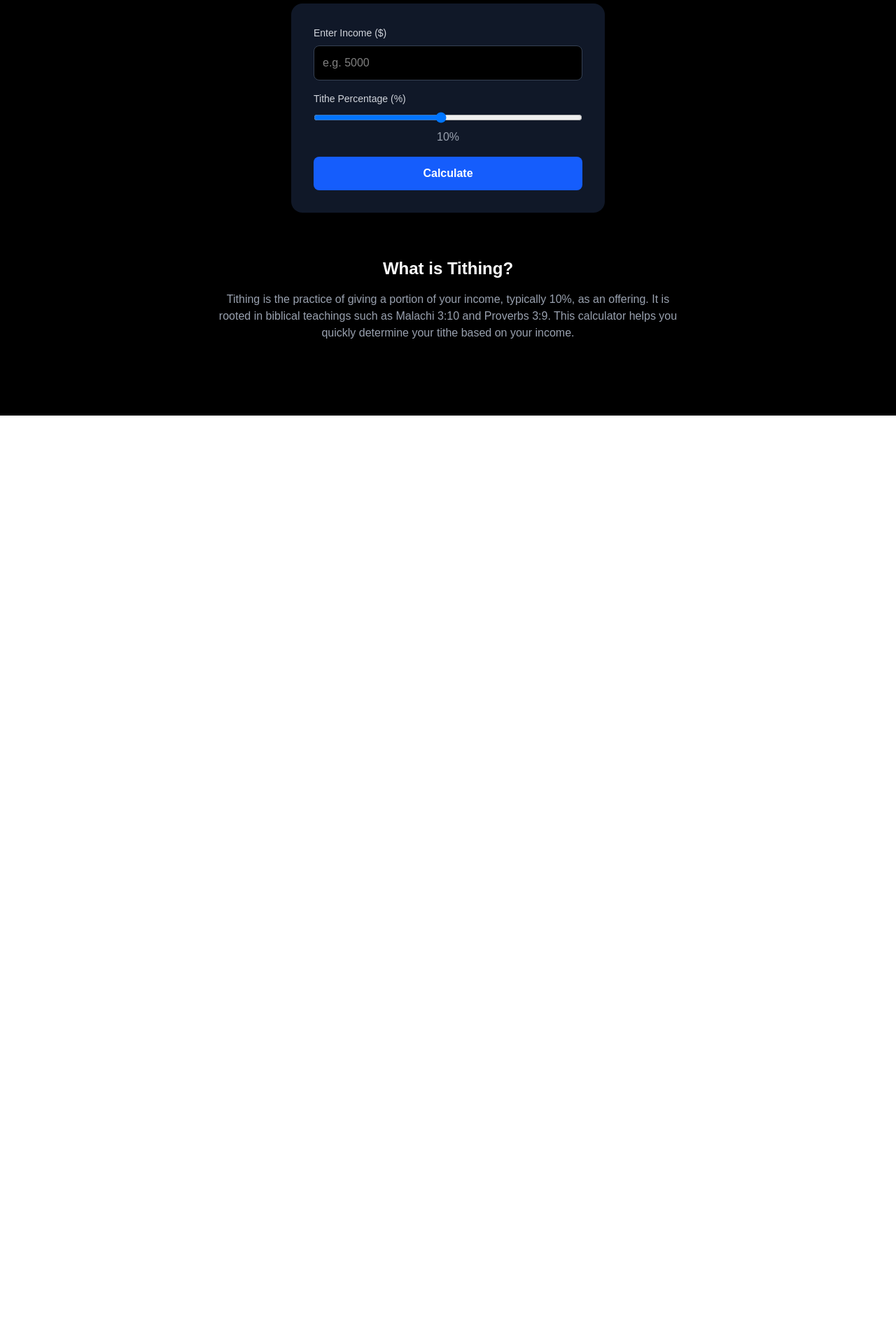
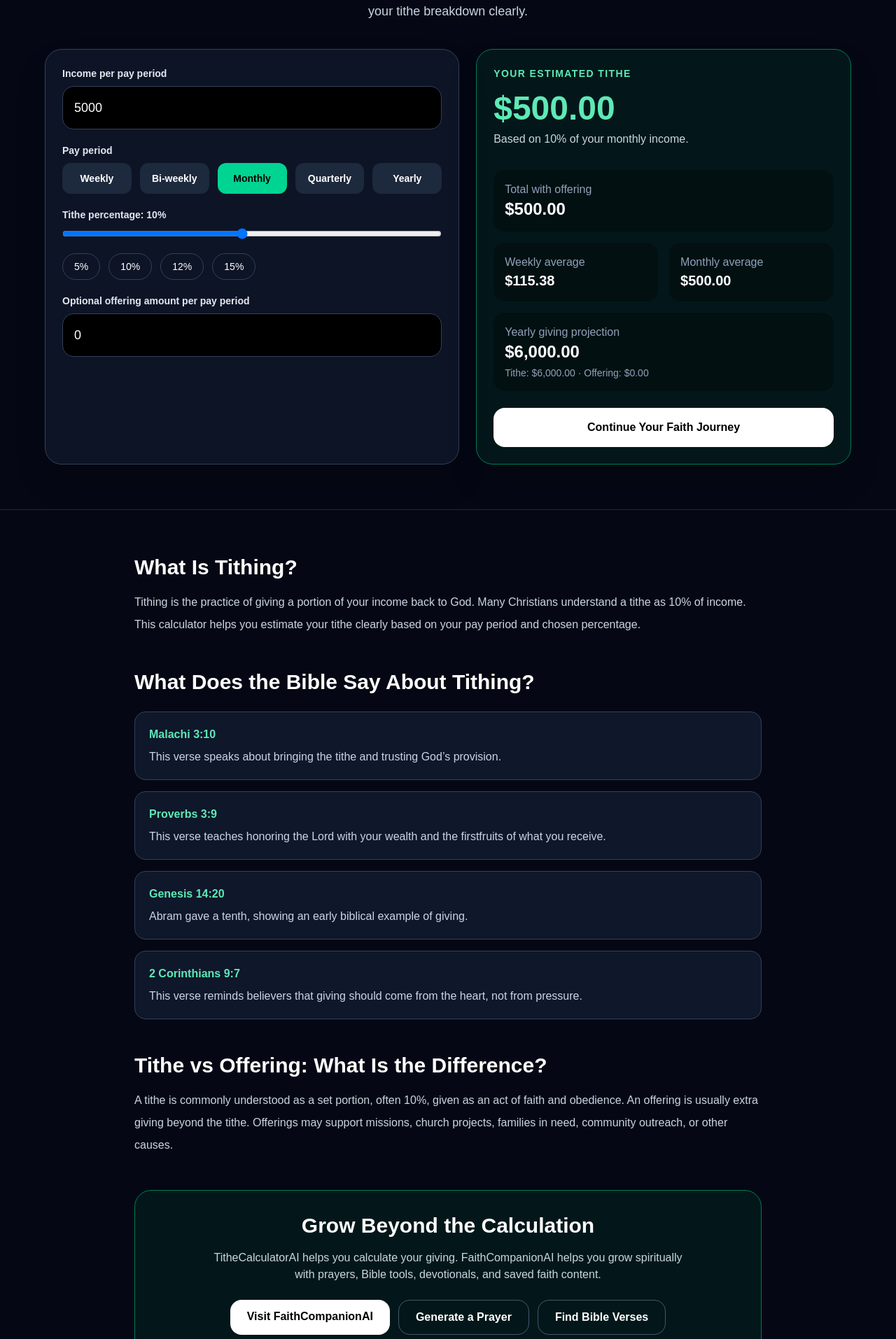
Before and after one commit to Tunjilor/tithecalculatorai, a Next.js app: page / in a window 1280 px wide. Shown: the part 206-2120 px from the top of the page at 70% size. Before the commit the page ends 800 px from the top, so only its background shows below. Built offline with nearby package versions, Linux system fonts and the light colour scheme.

Commit message:
Update page.tsx

```diff
--- a/app/page.tsx
+++ b/app/page.tsx
@@ -1,48 +1,111 @@
 "use client";
 
-import { useState } from "react";
+import { useMemo, useState } from "react";
+
+type Frequency = "weekly" | "biweekly" | "monthly" | "quarterly" | "yearly";
+
+const frequencyLabels: Record<Frequency, string> = {
+  weekly: "Weekly",
+  biweekly: "Bi-weekly",
+  monthly: "Monthly",
+  quarterly: "Quarterly",
+  yearly: "Yearly",
+};
+
+const yearlyMultiplier: Record<Frequency, number> = {
+  weekly: 52,
+  biweekly: 26,
+  monthly: 12,
+  quarterly: 4,
+  yearly: 1,
+};
+
+function money(value: number) {
+  return value.toLocaleString("en-US", {
+    style: "currency",
+    currency: "USD",
+  });
+}
 
 export default function Home() {
-  const [income, setIncome] = useState("");
+  const [income, setIncome] = useState("5000");
+  const [frequency, setFrequency] = useState<Frequency>("monthly");
   const [percentage, setPercentage] = useState(10);
-  const [result, setResult] = useState<number | null>(null);
+  const [offering, setOffering] = useState("0");
 
-  const calculateTithe = () => {
-    const num = parseFloat(income);
-    if (!isNaN(num)) {
-      setResult((num * percentage) / 100);
-    }
+  const results = useMemo(() => {
+    const incomeNumber = Number(income) || 0;
+    const offeringNumber = Number(offering) || 0;
+
+    const tithePerPeriod = incomeNumber * (percentage / 100);
+    const totalPerPeriod = tithePerPeriod + offeringNumber;
+
+    const annualTithe = tithePerPeriod * yearlyMultiplier[frequency];
+    const annualOffering = offeringNumber * yearlyMultiplier[frequency];
+    const annualTotal = totalPerPeriod * yearlyMultiplier[frequency];
+
+    return {
+      tithePerPeriod,
+      totalPerPeriod,
+      annualTithe,
+      annualOffering,
+      annualTotal,
+      monthlyAverage: annualTotal / 12,
+      weeklyAverage: annualTotal / 52,
     };
+  }, [income, frequency, percentage, offering]);
 
   return (
-    <main className="min-h-screen bg-black text-white flex flex-col items-center justify-center px-4">
-
-      {/* Header */}
-      <h1 className="text-4xl font-bold mb-2 text-center">
-        Tithe Calculator AI
-      </h1>
-      <p className="text-gray-400 mb-8 text-center">
-        Calculate your tithe instantly — weekly, monthly, yearly.
+    <main className="min-h-screen bg-[#050814] text-white">
+      <section className="px-6 py-16">
+        <div className="mx-auto max-w-6xl text-center">
+          <p className="mb-4 text-sm font-semibold uppercase tracking-[0.35em] text-emerald-400">
+            TitheCalculatorAI.com
           </p>
 
-      {/* Calculator Card */}
-      <div className="bg-gray-900 p-8 rounded-2xl shadow-2xl w-full max-w-md">
+          <h1 className="mx-auto max-w-4xl text-4xl font-bold tracking-tight md:text-6xl">
+            Calculate Your Tithe Instantly
+          </h1>
 
-        {/* Income Input */}
-        <label className="block mb-2 text-sm text-gray-300">
-          Enter Income ($)
+          <p className="mx-auto mt-5 max-w-2xl text-lg text-slate-300">
+            Enter your income, choose your pay period, adjust your giving
+            percentage, and see your tithe breakdown clearly.
+          </p>
+
+          <div className="mx-auto mt-10 grid max-w-6xl gap-6 lg:grid-cols-[1.05fr_0.95fr]">
+            <div className="rounded-3xl border border-slate-700 bg-slate-900/80 p-6 text-left shadow-2xl">
+              <label className="mb-2 block text-sm font-semibold text-slate-200">
+                Income per pay period
               </label>
               <input
                 type="number"
                 value={income}
                 onChange={(e) => setIncome(e.target.value)}
-          placeholder="e.g. 5000"
-          className="w-full p-3 rounded-lg bg-black border border-gray-700 mb-4 focus:outline-none"
+                className="mb-5 w-full rounded-2xl border border-slate-700 bg-black px-4 py-4 text-lg outline-none focus:border-emerald-400"
+                placeholder="Example: 5000"
               />
 
-        {/* Percentage */}
-        <label className="block mb-2 text-sm text-gray-300">
-          Tithe Percentage (%)
+              <label className="mb-2 block text-sm font-semibold text-slate-200">
+                Pay period
+              </label>
+              <div className="mb-5 grid grid-cols-2 gap-3 md:grid-cols-5">
+                {Object.entries(frequencyLabels).map(([key, label]) => (
+                  <button
+                    key={key}
+                    onClick={() => setFrequency(key as Frequency)}
+                    className={`rounded-xl px-3 py-3 text-sm font-semibold transition ${
+                      frequency === key
+                        ? "bg-emerald-400 text-black"
+                        : "bg-slate-800 text-white hover:bg-slate-700"
+                    }`}
+                  >
+                    {label}
+                  </button>
+                ))}
+              </div>
+
+              <label className="mb-2 block text-sm font-semibold text-slate-200">
+                Tithe percentage: {percentage}%
               </label>
               <input
                 type="range"
@@ -50,42 +113,192 @@ export default function Home() {
                 max="20"
                 value={percentage}
                 onChange={(e) => setPercentage(Number(e.target.value))}
-          className="w-full mb-2"
+                className="mb-5 w-full"
               />
-        <p className="text-center mb-4 text-gray-400">{percentage}%</p>
 
-        {/* Button */}
+              <div className="mb-5 flex flex-wrap gap-3">
+                {[5, 10, 12, 15].map((value) => (
                   <button
-          onClick={calculateTithe}
-          className="w-full bg-blue-600 hover:bg-blue-700 transition p-3 rounded-lg font-semibold"
+                    key={value}
+                    onClick={() => setPercentage(value)}
+                    className="rounded-full border border-slate-700 px-4 py-2 text-sm hover:border-emerald-400"
                   >
-          Calculate
+                    {value}%
                   </button>
-
-        {/* Result */}
-        {result !== null && (
-          <div className="mt-6 text-center">
-            <p className="text-gray-400">Your Tithe:</p>
-            <h2 className="text-3xl font-bold text-green-400">
-              ${result.toFixed(2)}
-            </h2>
-          </div>
-        )}
+                ))}
               </div>
 
-      {/* SEO Content Section */}
-      <section className="mt-16 max-w-2xl text-center">
-        <h2 className="text-2xl font-bold mb-4">
-          What is Tithing?
+              <label className="mb-2 block text-sm font-semibold text-slate-200">
+                Optional offering amount per pay period
+              </label>
+              <input
+                type="number"
+                value={offering}
+                onChange={(e) => setOffering(e.target.value)}
+                className="w-full rounded-2xl border border-slate-700 bg-black px-4 py-4 text-lg outline-none focus:border-emerald-400"
+                placeholder="Example: 25"
+              />
+            </div>
+
+            <div className="rounded-3xl border border-emerald-700 bg-emerald-950/40 p-6 text-left shadow-2xl">
+              <p className="text-sm font-semibold uppercase tracking-widest text-emerald-300">
+                Your estimated tithe
+              </p>
+
+              <h2 className="mt-4 text-5xl font-bold text-emerald-300">
+                {money(results.tithePerPeriod)}
               </h2>
-        <p className="text-gray-400">
-          Tithing is the practice of giving a portion of your income, typically 10%,
-          as an offering. It is rooted in biblical teachings such as Malachi 3:10
-          and Proverbs 3:9. This calculator helps you quickly determine your tithe
-          based on your income.
+
+              <p className="mt-2 text-slate-300">
+                Based on {percentage}% of your {frequencyLabels[frequency].toLowerCase()} income.
               </p>
+
+              <div className="mt-8 grid gap-4">
+                <div className="rounded-2xl bg-black/30 p-4">
+                  <p className="text-slate-400">Total with offering</p>
+                  <p className="text-2xl font-bold">
+                    {money(results.totalPerPeriod)}
+                  </p>
+                </div>
+
+                <div className="grid grid-cols-2 gap-4">
+                  <div className="rounded-2xl bg-black/30 p-4">
+                    <p className="text-slate-400">Weekly average</p>
+                    <p className="text-xl font-bold">
+                      {money(results.weeklyAverage)}
+                    </p>
+                  </div>
+
+                  <div className="rounded-2xl bg-black/30 p-4">
+                    <p className="text-slate-400">Monthly average</p>
+                    <p className="text-xl font-bold">
+                      {money(results.monthlyAverage)}
+                    </p>
+                  </div>
+                </div>
+
+                <div className="rounded-2xl bg-black/30 p-4">
+                  <p className="text-slate-400">Yearly giving projection</p>
+                  <p className="text-2xl font-bold">
+                    {money(results.annualTotal)}
+                  </p>
+                  <p className="mt-1 text-sm text-slate-400">
+                    Tithe: {money(results.annualTithe)} · Offering:{" "}
+                    {money(results.annualOffering)}
+                  </p>
+                </div>
+              </div>
+
+              <a
+                href="https://faithcompanionai.com"
+                className="mt-6 block rounded-2xl bg-white px-6 py-4 text-center font-bold text-black hover:bg-slate-200"
+              >
+                Continue Your Faith Journey
+              </a>
+            </div>
+          </div>
+        </div>
       </section>
 
+      <section className="border-t border-slate-800 px-6 py-16">
+        <div className="mx-auto max-w-4xl space-y-12">
+          <div>
+            <h2 className="text-3xl font-bold">What Is Tithing?</h2>
+            <p className="mt-4 leading-8 text-slate-300">
+              Tithing is the practice of giving a portion of your income back to
+              God. Many Christians understand a tithe as 10% of income. This
+              calculator helps you estimate your tithe clearly based on your pay
+              period and chosen percentage.
+            </p>
+          </div>
+
+          <div>
+            <h2 className="text-3xl font-bold">
+              What Does the Bible Say About Tithing?
+            </h2>
+
+            <div className="mt-6 grid gap-4">
+              <div className="rounded-2xl border border-slate-700 bg-slate-900 p-5">
+                <h3 className="font-bold text-emerald-300">Malachi 3:10</h3>
+                <p className="mt-2 text-slate-300">
+                  This verse speaks about bringing the tithe and trusting God’s
+                  provision.
+                </p>
+              </div>
+
+              <div className="rounded-2xl border border-slate-700 bg-slate-900 p-5">
+                <h3 className="font-bold text-emerald-300">Proverbs 3:9</h3>
+                <p className="mt-2 text-slate-300">
+                  This verse teaches honoring the Lord with your wealth and the
+                  firstfruits of what you receive.
+                </p>
+              </div>
+
+              <div className="rounded-2xl border border-slate-700 bg-slate-900 p-5">
+                <h3 className="font-bold text-emerald-300">Genesis 14:20</h3>
+                <p className="mt-2 text-slate-300">
+                  Abram gave a tenth, showing an early biblical example of
+                  giving.
+                </p>
+              </div>
+
+              <div className="rounded-2xl border border-slate-700 bg-slate-900 p-5">
+                <h3 className="font-bold text-emerald-300">2 Corinthians 9:7</h3>
+                <p className="mt-2 text-slate-300">
+                  This verse reminds believers that giving should come from the
+                  heart, not from pressure.
+                </p>
+              </div>
+            </div>
+          </div>
+
+          <div>
+            <h2 className="text-3xl font-bold">
+              Tithe vs Offering: What Is the Difference?
+            </h2>
+            <p className="mt-4 leading-8 text-slate-300">
+              A tithe is commonly understood as a set portion, often 10%, given
+              as an act of faith and obedience. An offering is usually extra
+              giving beyond the tithe. Offerings may support missions, church
+              projects, families in need, community outreach, or other causes.
+            </p>
+          </div>
+
+          <div className="rounded-3xl border border-emerald-700 bg-emerald-950/40 p-8 text-center">
+            <h2 className="text-3xl font-bold">
+              Grow Beyond the Calculation
+            </h2>
+            <p className="mx-auto mt-4 max-w-2xl text-slate-300">
+              TitheCalculatorAI helps you calculate your giving. FaithCompanionAI
+              helps you grow spiritually with prayers, Bible tools, devotionals,
+              and saved faith content.
+            </p>
+
+            <div className="mt-6 flex flex-col justify-center gap-3 sm:flex-row">
+              <a
+                href="https://faithcompanionai.com"
+                className="rounded-2xl bg-white px-6 py-3 font-bold text-black hover:bg-slate-200"
+              >
+                Visit FaithCompanionAI
+              </a>
+
+              <a
+                href="https://prayergeneratorai.com"
+                className="rounded-2xl border border-slate-600 px-6 py-3 font-bold text-white hover:border-emerald-400"
+              >
+                Generate a Prayer
+              </a>
+
+              <a
+                href="https://bibleversegeneratorai.com"
+                className="rounded-2xl border border-slate-600 px-6 py-3 font-bold text-white hover:border-emerald-400"
+              >
+                Find Bible Verses
+              </a>
+            </div>
+          </div>
+        </div>
+      </section>
     </main>
   );
 }
```
Lines whose indentation alone changed are shown as unchanged.
